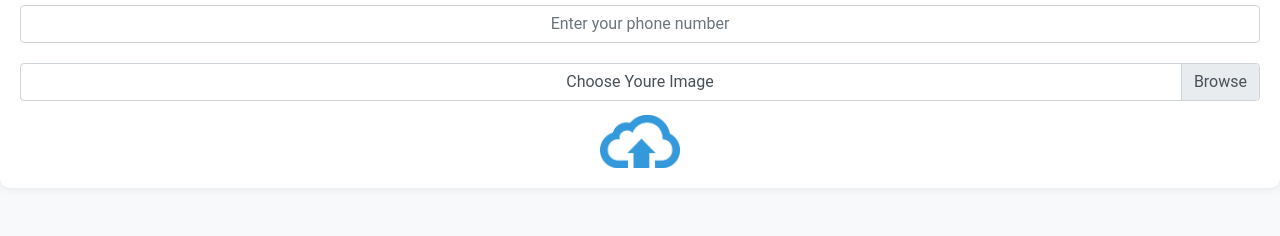
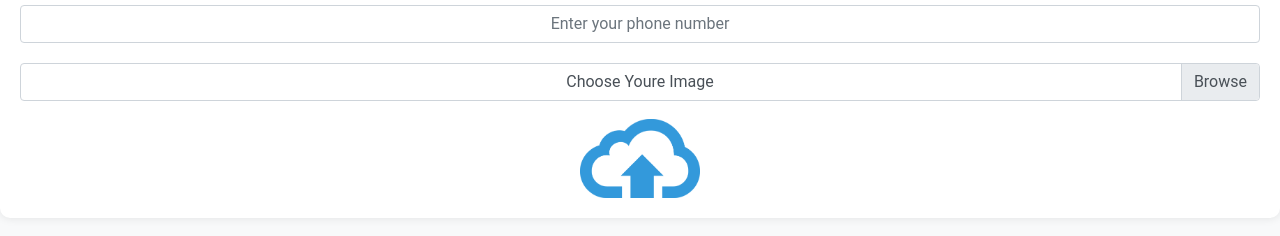
Before and after one commit to idan44441/DirecrtImage, a website: page index.html in a window 1280 px wide. Shown: the part 122-358 px from the top of the page. Drawn offline with nearby package versions, Linux system fonts and the light colour scheme.

Commit message:
Update index.html

```diff
--- a/index.html
+++ b/index.html
@@ -47,8 +47,8 @@
         }
 
         #uploadButton {
-            width: 80px; /* Set fixed width for the button */
-            margin-top: 14px;
+            width: 120px; /* Set fixed width for the button */
+            margin-top: 18px;
             padding: 0; /* Remove padding */
             border: none;
             background: none; /* Remove background */
```
